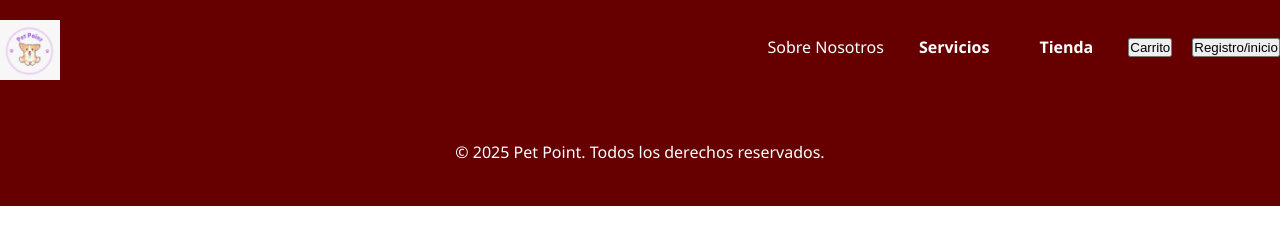
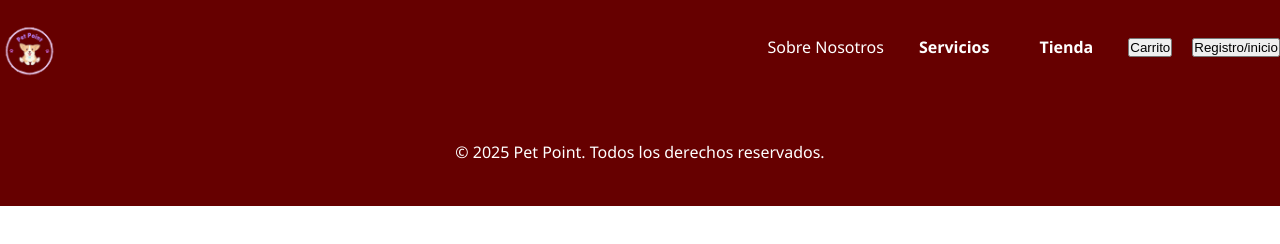
Before and after one commit to steranp2401/Dise-oIntermodular, a plain HTML site: page index.html in a window 1280 px wide. Drawn offline with Linux system fonts and the light colour scheme.

Commit message:
Logo Pet Point

```diff
--- a/index.html
+++ b/index.html
@@ -13,7 +13,7 @@
     <header class="header">
         <div class="container">
             <a href="./index.php" class="logo">
-                <img src="./img/WhatsApp Image 2025-12-18 at 13.17.56.jpeg" alt="Logo Somican" style="height: 60px;">
+                <img src="./img/logo Pet Point.png" alt="Logo Somican" style="height: 60px;">
             </a>
             <!-- Menú de navegación principal -->
             <nav class="nav">
```
Also changed, not shown: img/logo Pet Point.png (added).
